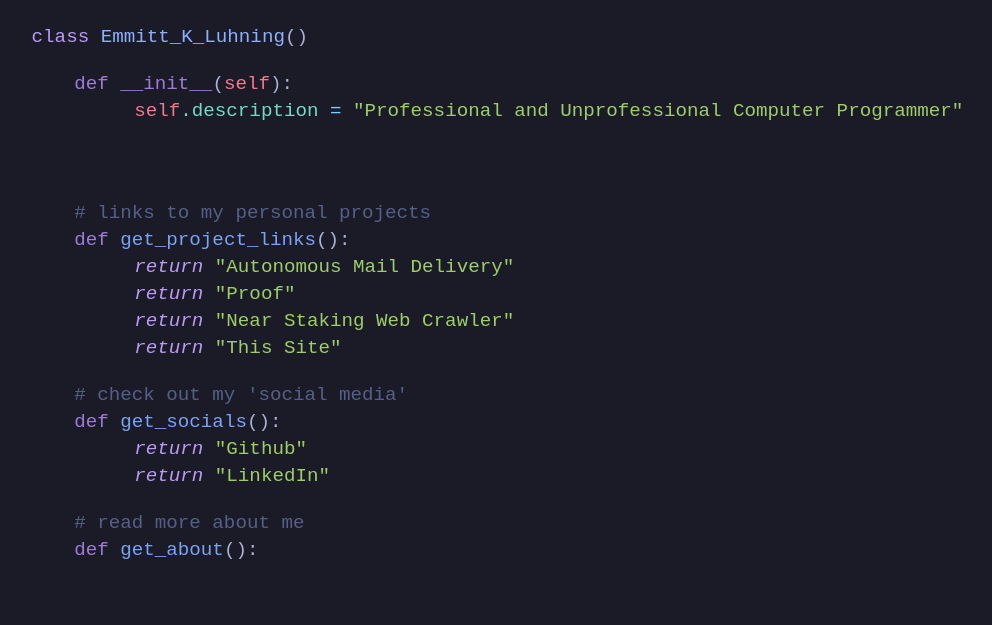
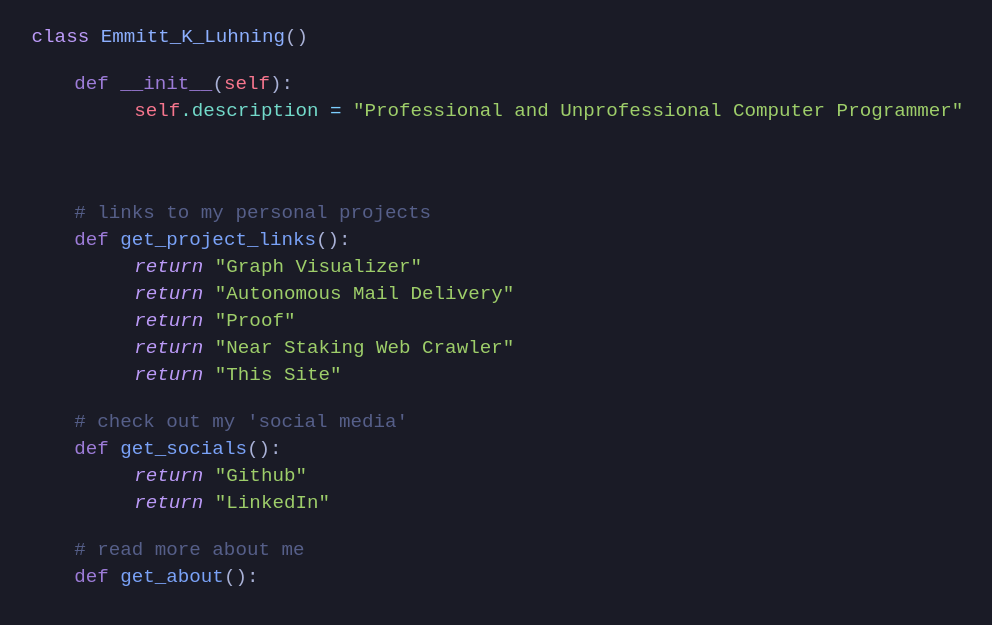
Before and after one commit to Em-kale/emmitt-dot-dev, a Flask app: page / in a window 1280 px wide. Shown: the top 625 px of the page, without its empty margins (2-994 px from the left). Run offline with Flask 3, Linux system fonts and the light colour scheme; some web fonts are replaced.

Commit message:
inital graph page

```diff
--- a/core/routes.py
+++ b/core/routes.py
@@ -5,6 +5,11 @@ from flask import render_template
 @app.route("/", methods=["GET", "POST"])
 def home():
     return render_template("index.html")
+
+
+@app.route("/graphs", methods=["GET", "POST"])
+def graphs():
+    return render_template("/graphs/graphs.html")
 
 
 @app.route("/about-me", methods=["POST"])
@@ -67,7 +72,13 @@ def mainList():
                     <span class="function-name">get_project_links</span><span class="bracket">():</span>
                 </p>
                 <div class="sub-list-1">
-                    <!--<p class="list-item">return "Graph Traversal Visualizer"</p> -->
+                    <p class="list-item">
+                        <a class="link" href="/graphs" target="_blank">
+                            <span class="return">return</span><span class="string">
+                                "Graph Visualizer"
+                            </span>
+                        </a>
+                    </p>
                     <p class="list-item">
                         <a class="link" href="https://github.com/Em-kale/carleton-mail-delivery-robot" target="_blank">
                             <span class="return">return</span><span class="string"> "Autonomous Mail Delivery"</span>
--- a/core/templates/index.html
+++ b/core/templates/index.html
@@ -42,7 +42,13 @@
                     <span class="function-name">get_project_links</span><span class="bracket">():</span>
                 </p>
                 <div class="sub-list-1">
-                    <!--<p class="list-item">return "Graph Traversal Visualizer"</p> -->
+                    <p class="list-item">
+                        <a class="link" href="/graphs" target="_blank">
+                            <span class="return">return</span><span class="string">
+                                "Graph Visualizer"
+                            </span>
+                        </a>
+                    </p>
                     <p class="list-item">
                         <a class="link" href="https://github.com/Em-kale/carleton-mail-delivery-robot" target="_blank">
                             <span class="return">return</span><span class="string"> "Autonomous Mail Delivery"</span>
```
Also changed, not shown: core/templates/graphs/graphs.html (added, +16 -0 lines).
